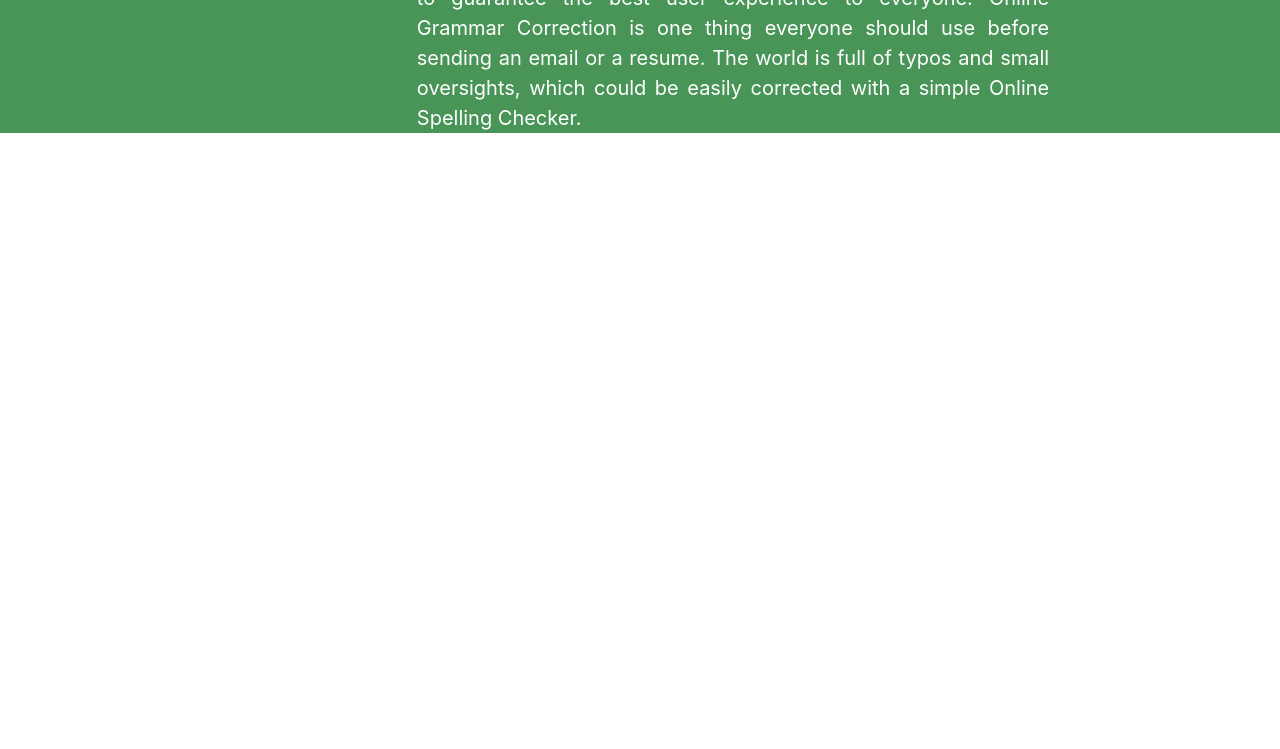
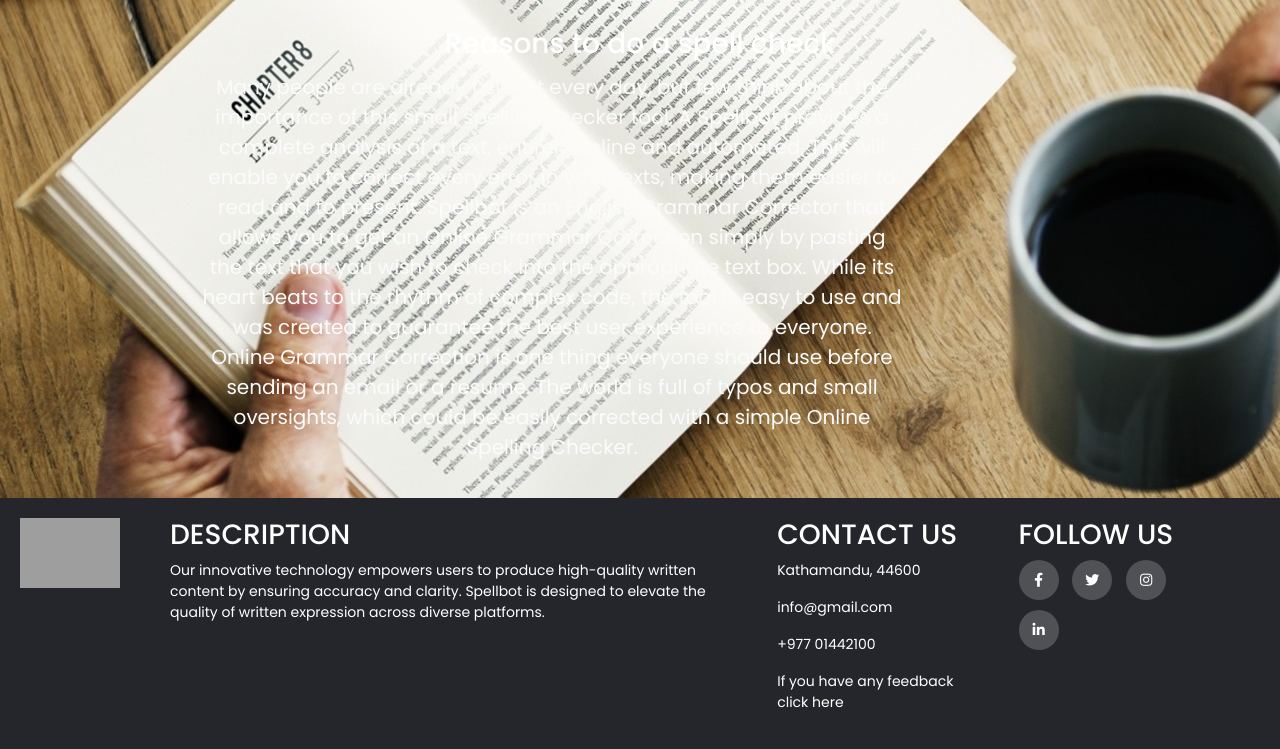
Before and after one commit to Sabal11/Spelling_Corrector, a Django app: page / in a window 1280 px wide. Shown: the part 1429-2178 px from the top of the page. Before the commit the page ends 1562 px from the top, so only its background shows below. Run offline with Django 4.2, Linux system fonts and the light colour scheme; some libraries are stand-ins or nearby versions; grey boxes are pictures that could not be loaded.

Commit message:
Update html

```diff
--- a/static/footer.css
+++ b/static/footer.css
@@ -1,45 +1,36 @@
-@import url('https://fonts.googleapis.com/css2?family=Poppins:wght@300;400;500;600;700&display=swap');
-
 .logo img {
-    height: 100px;
+    height: 70px;
     width: 100px;
     margin: 100px left;
     image-rendering: 50px;
 }
 
-.footer {
+footer {
     display: flex;
     justify-content: space-around;
     background-color: #24262b;
     padding: 20px;
     text-align: left;
-    font-size: large;
+    font-size: 14px;
     color: white;
 }
 
-ul {
-    list-style: none;
-}
-
 .column-1 {
-    width: 25%;
-    margin-bottom: 10px;
+    margin-right: 50px;
 }
 
 .column-2 {
-    width: 25%;
-    margin-bottom: 10px;
+    margin-right: 50px;
 }
 
 .column-3 {
-    width: 25%;
-    padding-left: 50px;
-    margin-bottom: 10px;
+    margin-right: 50px;
+    width: 40%;
 }
 
 .column-4 {
-    width: 25%;
-    margin-bottom: 10px;
+    margin-right: 50px;
+    width: 40%;
 }
 
 .column-3 a {
@@ -50,7 +41,7 @@ ul {
     color: white;
     text-align: left;
     margin-left: 60px;
-    font-size: large;
+    font-size: 12px;
 }
 
 .contact ul li a {
--- a/static/header.css
+++ b/static/header.css
@@ -1,22 +1,30 @@
+@import url("https://fonts.googleapis.com/css2?family=Poppins:wght@200;300;400;500;600;700;800&display=swap");
+
+* {
+  margin: 0;
+  padding: 0;
+  box-sizing: border-box;
+  outline: none;
+  font-family: "Poppins", sans-serif;
+}
+
+body {
+    background-image: url("pic\ 2.jpg");
+    margin-top: 20px;
+}
 
 header {
-
-    background-color: rgb(246, 241, 241);
-    color: #42e415;
-    padding: 15px 0;
     position: absolute;
     width: 100%;
     top:0;
-}
-
-.container {
-    position:absolute;
+    position: absolute;
     display: flex;
     justify-content: space-between;
     align-items: center;
-    max-width: 1200px;
+    max-width: 100%;
     margin: 0 auto;
     padding: 0 20px;
+    background-color: #333;
 }
 
 #logo img {
@@ -36,7 +44,7 @@ li {
 
 a {
     text-decoration: none;
-    color: #333;
+    color: #ffffff;
     position: relative;
 }
 
--- a/static/home.css
+++ b/static/home.css
@@ -1,17 +1,19 @@
 @import url("https://fonts.googleapis.com/css?family=Poppins:100,200,300,400,500,600,700,800,900");
 
 body{
-    padding: 20px;
     background-color:#499557;
     color: white;
 }
+
 .container {
     display: flex;
     column-gap: 15px;
+    width: 100%;
 }
+
 text{
- width: 40px;
- font-weight: bold;
+    width: 40px;
+    font-weight: bold;
 }
 
 textarea{
@@ -20,133 +22,75 @@ textarea{
     width: 200%;
     resize: none;
 }
+
 .form-control{
     border: solid;
     border-color: gray;
+}
 
-}
-.btn{
-    margin-left: 570px;
-}
 .btn-primary{
     margin-top: 10px;
-    width:fit-content;
+    width: fit-content;
     padding-top: 60%;
 }
 
-.c1 {
+.column-c1 {
     width: 50%;
     height: 200px;
     float: left;
-    border-right: #ffffff00;
+    border-right: #ffffff;
     padding: 2px 2px 8px;
     font-size: 16px;
 }
-.c2 {
+
+.column-c2 {
     width: 50%;
-    height: 200px;
     float: right;
     column-gap: normal;
     padding: 2px 2px 8px;
 }
 
-.cont {
-    max-width: 1200px;
-    margin: 40px auto;
-    padding: 15px;
-    border-radius: 5px;
-    min-height: 90vh;
+.submit {
+    display: flex;
+    justify-content: center;
+    align-items: center;
+}
 
-    position:relative
+.bottom_content{
+    padding: 20px 200px;
+    display: block;
+    width: 100%;
+    align-items: center;
+    text-align: center;
 }
-.bottom_content{
-    padding: 15px;
-    max-width: 610px;
-    border-radius: 5px;
-    position:absolute;
-    bottom: 0;
-    right: 20;
-    left: 0;
-    margin: auto;
 
+.about {
+    font-size: 30px;
+    color: #fbfbfb;
+    font-family: "Montserrat", sans-serif;
+    font-weight: bold;
+    text-align: center;
 }
-p {
-    width: 150%;
+
+.cont p {
     font-size: 20px;
     margin-top: 12px;
-    max-height: 9px;
-    color: rgb(255, 255, 255);
-    text-align: justify;
+    color: #fbfbfb;
+    text-align: center;
 }
 
-h2{
-    border:  double;
-    border-color: black;
-    margin: 0;
-    padding: 0;
-    color: #fff;
+.spell-check{
+    display: block;
+    padding: 20px 200px;
+    align-items: center;
     text-align: center;
-    height: 100px;
-    display: grid;
-    justify-content: center;
-     place-items:center ;
-     font-family: "Poppins", sans-serif;
-     font-weight: bold;
-     font-size: 40px;
-     background-color: #201e1e;
-}
-
-@keyframes wave {
-    0% {
-        transform: translateY(0);
-    }
-    50% {
-        transform: translateY(-10px);
-    }
-    100% {
-        transform: translateY(0);
-    }
-}
-
-/* Apply animation to the h1 element */
-h2.text-center {
-    animation: wave 4s infinite;
-}
-.about {
-    width: 150px;
-    font-size: 30px;
-    color: #fff;
-    font-family: "Montserrat", sans-serif;
-    font-weight: bold;
-}
-h4{
-    margin-top: 20%;
-    margin-left: 40%;
-    border-top: 15px;
-    padding-top: 25px;
-    color:#fff;
-    font-size: 30px;
-    width: 500px;
-    font-family: "Montserrat", sans-serif;
-    font-weight: bold;
-}
-.spell-check{
-    margin-top: 15%;
-border-top: 20%;
-border-radius: 5px;
-max-width: 680px;
-margin-left: 32%;
-margin-right: 34%;
-bottom: 0;
-right: 20;
-left: 0;
 }
 
 .spell-abt{
+    display: block;
     margin-top: 15px;
     margin-right: 20%;
     text-align: justify;
-
 }
 
 #scroll-to-top {
--- a/templates/Home.html
+++ b/templates/Home.html
@@ -1,30 +1,26 @@
 {% extends 'base.html' %}
 
+{% load static %}
+
+{% block title %}Home{% endblock title %}
+
+{% block extrahead %}
+    <link rel="stylesheet" href="../static/home.css">
+{% endblock extrahead %}
+
 {% block content %}
-<!DOCTYPE html>
-<html lang="en">
-<head>
-    <meta charset="UTF-8">
-    <meta name="viewport" content="width=device-width, initial-scale=1.0">
-    <link rel="stylesheet" href="https://stackpath.bootstrapcdn.com/bootstrap/4.3.1/css/bootstrap.min.css" integrity="sha384-ggOyR0iXCbMQv3Xipma34MD+dH/1fQ784/j6cY/iJTQUOhcWr7x9JvoRxT2MZw1T" crossorigin="anonymous">
-    <meta name="description" content="ie=edge">
-    <link rel="stylesheet" href="../static/home.css">
-    <title>Spellbot</title>
-</head>
-<body>
     <div class="head">
         <h2 class="text-center">Welcome to the SpellBot</h2>
-
     </div>
 
     <div class="container">
-        <div class="c1">
+        <div class="column-c1">
             <form action="/spell" method="post">
                 <label for="text">Text Here</label>
                 <textarea class="form-control" rows="35" cols="150" name="text" id="text" placeholder="Write or Paste your text"></textarea>
             </form>
         </div>
-        <div class="c2">
+        <div class="column-c2">
             <form action="/grammar" method="post">
                 <div class="form-group">
                     <label for="file">Result</label>
@@ -34,20 +30,24 @@
         </div>
     </div>
 
+    <div class="submit">
+        <button type="submit" class="btn btn-light">Check</button>
+    </div>
+
     <div class="cont">
         <div class="bottom_content">
-            <button type="submit" class="btn btn-light">Check</button>
-        <div class="about">SpellBot</div>
+            <h3>SpellBot</h3>
+
             <p class="mlabout" >
                 Spelling checkers, a ubiquitous tool in our digital world, have greatly benefited from machine learning techniques. In this article, we will explore how machine learning is transforming spelling checkers and making written communication more efficient and error-free.
 
                 Machine learning-powered spelling checkers have elevated the quality of written communication by providing more accurate, context-aware, and user-specific suggestions. As technology continues to evolve, these tools are likely to become an integral part of our daily writing routines, helping us communicate more effectively and efficiently. Embracing this technology can save time, reduce errors, and enhance the overall quality of our written content.
-
             </p>
         </div>
-    </div>
+
         <div class="spell-check">
-        <h4>Reasons to do a spell check</h4>
+            <h3>Reasons to do a spell check</h3>
+
             <p class="spell-abt">
                 Many people are already using it every day, but few think about the importance of this small spelling checker tool. A Spellbot provides a complete analysis of a text, entirely online and automated. This will enable you to correct every error in your texts, making them easier to read and to present.
                 Spellbot is an English Grammar Corrector that allows you to get an Online Grammar Correction simply by pasting the text that you wish to check into the appropriate text box. While its heart beats to the rhythm of complex code, the tool is easy to use and was created to guarantee the best user experience to everyone. Online Grammar Correction is one thing everyone should use before sending an email or a resume. The world is full of typos and small oversights, which could be easily corrected with a simple Online Spelling Checker.
@@ -57,7 +57,6 @@
         <div id="scroll-to-top">
             <a href="#top">Scroll to Top</a>
         </div>
+    </div>
 
-</body>
-
-{% endblock %}
+{% endblock content %}
--- a/templates/base.html
+++ b/templates/base.html
@@ -1,7 +1,27 @@
-{% include "header.html" %}
+<!DOCTYPE html>
+<html lang="en">
+    <head>
+        <meta charset="UTF-8">
+        <title>
+            Spellbot-{% block title %}{% endblock title %}
+        </title>
 
-{% block content %}
+        <meta name="viewport" content="width=device-width, initial-scale=1.0">
+        <meta name="description" content="ie=edge">
+        <link rel="stylesheet" href="https://stackpath.bootstrapcdn.com/bootstrap/4.3.1/css/bootstrap.min.css" integrity="sha384-ggOyR0iXCbMQv3Xipma34MD+dH/1fQ784/j6cY/iJTQUOhcWr7x9JvoRxT2MZw1T" crossorigin="anonymous">
+        <link rel="stylesheet" type="text/css" href="https://cdnjs.cloudflare.com/ajax/libs/font-awesome/5.15.1/css/all.min.css">
+        <link rel="stylesheet" type="text/css" href="../static/header.css">
+        <link rel="stylesheet" type="text/css" href="../static/footer.css">
+        {% block extrahead %}{% endblock extrahead %}
+    </head>
 
-{% endblock %}
+    <body>
+        {% include "header.html" %}
 
-{% include "footer.html" %}
+        {% block content %}
+
+        {% endblock content%}
+
+        {% include "footer.html" %}
+    </body>
+</html>
--- a/templates/footer.html
+++ b/templates/footer.html
@@ -1,15 +1,4 @@
-<!DOCTYPE html>
-<html lang="en">
-<head>
-    <meta charset="UTF-8">
-    <meta name="viewport" content="width=device-width, initial-scale=1.0">
-    <link rel="stylesheet" href="../static/footer.css">
-    <link rel="stylesheet" type="text/css" href="https://cdnjs.cloudflare.com/ajax/libs/font-awesome/5.15.1/css/all.min.css">
-    <title>Spellbot</title>
-</head>
-
-<body>
-    <div class="footer">
+<footer>
     <div class="column-1">
         <div class="logo">
             <img src="./static/spellbot.jpg" alt="LOGO" >
@@ -26,10 +15,11 @@
         <h3>CONTACT US</h3>
 
         <p>Kathamandu, 44600</p>
-            <p><a href="info@gmail.com">info@gmail.com</a></p>
+        <p><a href="mailto:info@gmail.com">info@gmail.com</a></p>
         <p>+977 01442100</p>
-            <p>If you have any feedback</p>
-            <p><a href="">Click here</a></p>
+        <p>If you have any feedback
+            <a href="">click here</a>
+        </p>
     </div>
 
     <div class="column-4">
@@ -41,7 +31,4 @@
             <a href="#"><i class="fab fa-linkedin-in"></i></a>
         </div>
     </div>
-    </div>
-</body>
-
-</html>
+</footer>
--- a/templates/header.html
+++ b/templates/header.html
@@ -1,29 +1,12 @@
-<!DOCTYPE html>
-<html lang="en">
-<head>
-    <meta charset="UTF-8">
-    <meta name="viewport" content="width=device-width, initial-scale=1.0">
-    <link rel="stylesheet" type="text/css" href="../static/header.css">
-    <title>Spellbot</title>
-</head>
-
-<body>
 <header>
-        <div class="container">
     <div id="logo">
         <img src="../static/spellbot.jpg" alt="Your Logo">
     </div>
-            <nav>
+    <div id="nav">
         <ul>
-                    <li><a href="./Home.html">Home</a></li>
-                    <li><a href="./about.html">About Us</a></li>
-                    <li><a href="#">Contact us</a></li>
+            <li><a href="/">Home</a></li>
+            <li><a href="aboutus">About Us</a></li>
+            <li><a href="contactus">Contact us</a></li>
         </ul>
-            </nav>
     </div>
 </header>
-
-
-
-</body>
-</html>
```
Also changed, not shown: other parts of static/home.css (+35 -0 lines), static/contact.css (+3 -16 lines), templates/contact.html (+12 -13 lines). Lines whose indentation alone changed are shown as unchanged.
